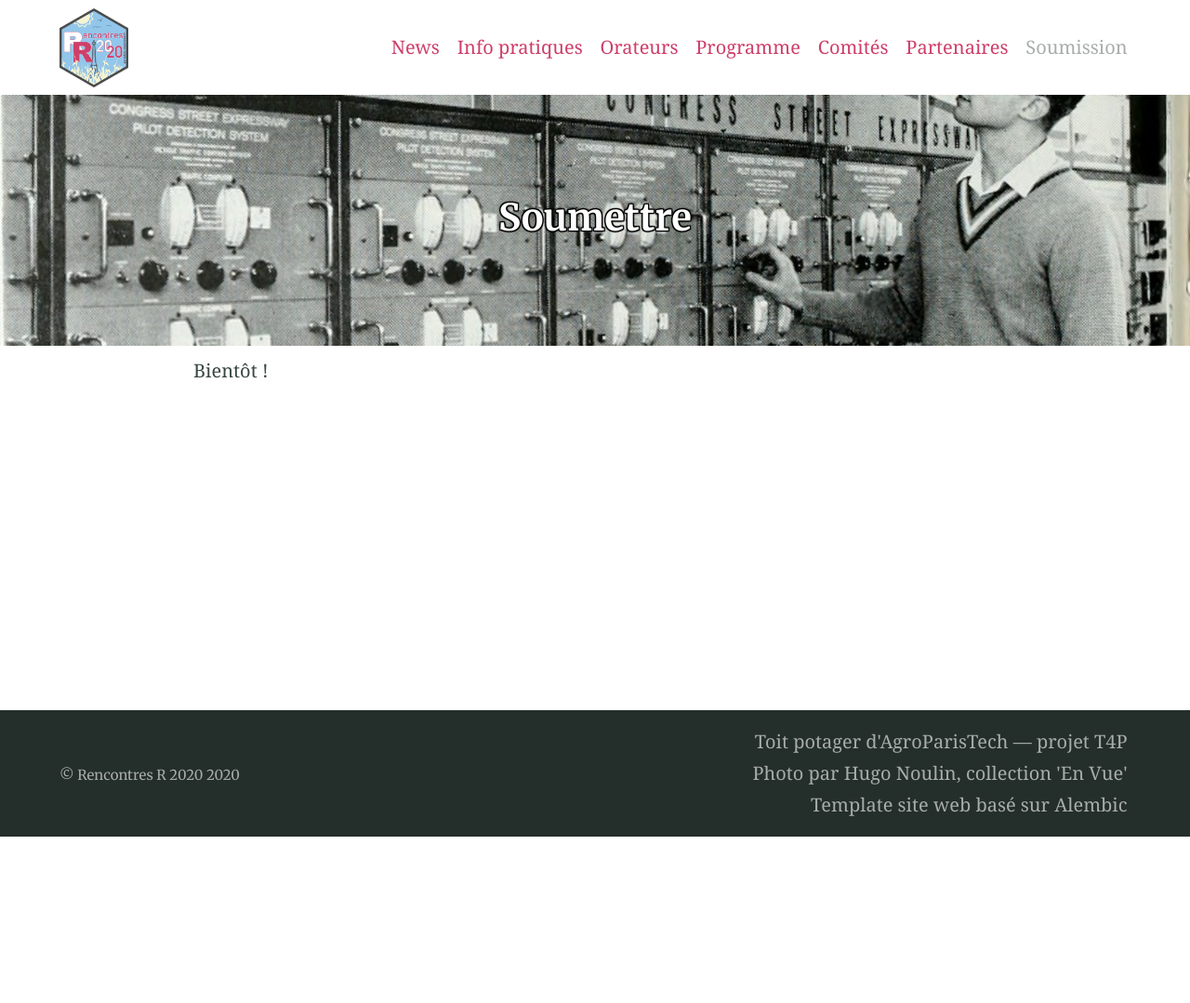
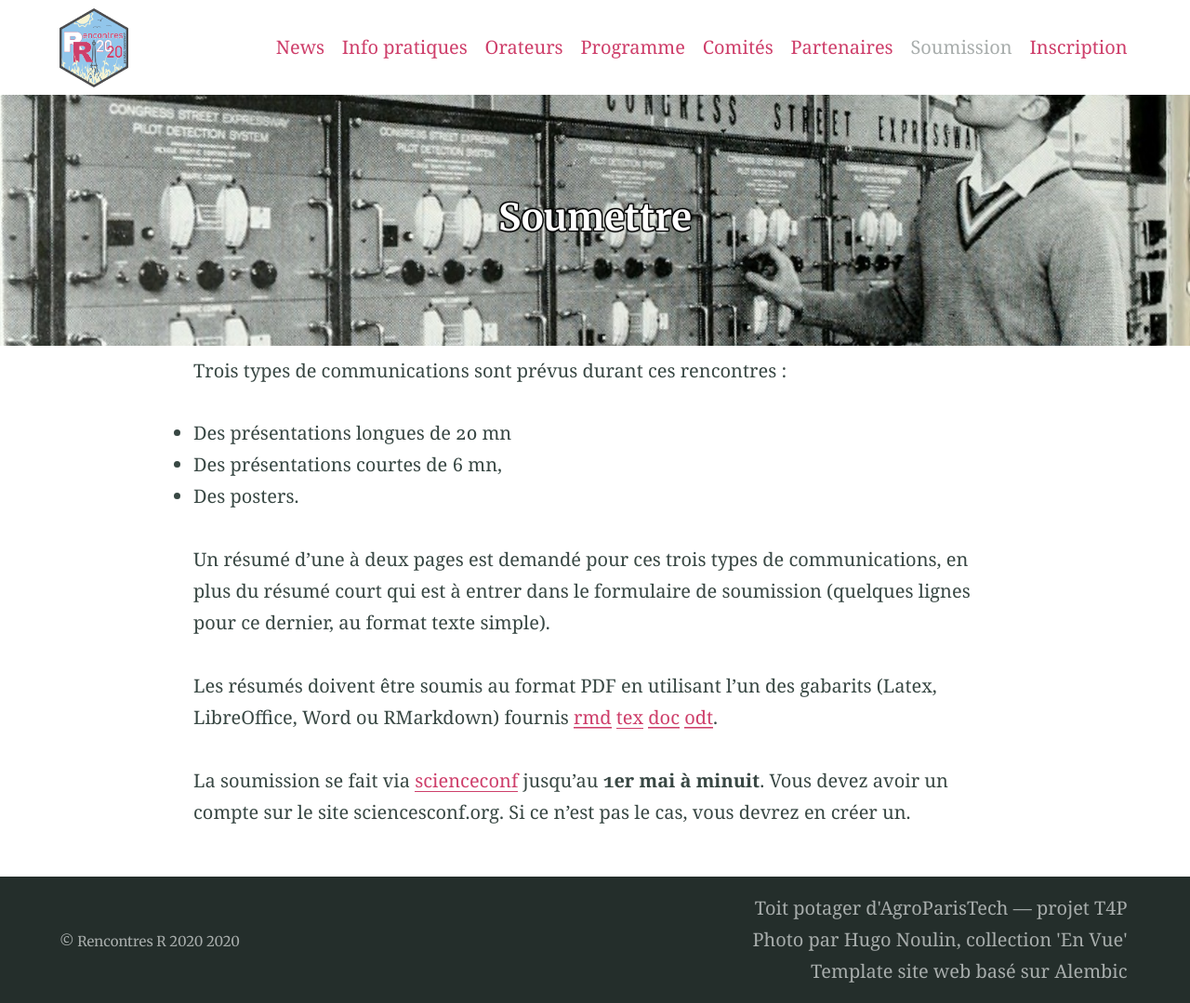
Before and after one commit to rencontres-r-2020/rencontres-r-2021.github.io, a Jekyll site: the page built from soumettre.md, in a window 1280 px wide. Shown: the whole page at 93% size. Built offline with Jekyll 4.4.1, drawn with Linux system fonts in a browser that asks for light colours; our own code applies the rules of GitHub Pages for plain Markdown files; before the commit the page ends 900 px from its top, so only the background shows below that.

Commit message:
ajout lien inscription, soumission vers scienceconf

```diff
--- a/_config.yml
+++ b/_config.yml
@@ -109,6 +109,8 @@ navigation_header:
   url: /sponsors/
 - title: Soumission
   url: /soumettre/
+- title: Inscription
+  url: /inscription/
 
 navigation_footer:
 - title: Toit potager d'AgroParisTech &mdash; projet T4P
--- a/soumettre.md
+++ b/soumettre.md
@@ -4,4 +4,15 @@ feature_image: "/assets/img/soumettre.jpg"
 excerpt: "Programme des Rencontres R 2020"
 ---
 
-Bientôt !
+Trois types de communications sont prévus durant ces rencontres :
+
+- Des présentations longues de 20 mn
+- Des présentations courtes de 6 mn,
+- Des posters.
+
+Un résumé d'une à deux pages est demandé pour ces trois types de communications, en plus du résumé court qui est à entrer dans le formulaire de soumission (quelques lignes pour ce dernier, au format texte simple).
+
+Les résumés doivent être soumis au format PDF en utilisant l'un des gabarits (Latex, LibreOffice, Word ou RMarkdown) fournis [rmd]("/assets/canevas/canevas_RR.Rmd") [tex]("/assets/canevas/canevas_RR.tex") [doc]("/assets/canevas/canevas_RR.doc") [odt]("/assets/canevas/canevas_RR.odt").
+
+La soumission se fait via [scienceconf](https://rr2020.sciencesconf.org/) jusqu'au **1er mai à minuit**.
+Vous devez avoir un compte sur le site sciencesconf.org. Si ce n'est pas le cas, vous devrez en créer un.
```
Also changed, not shown: assets/canevas/canevas_RR.Rmd (added, +41 -0 lines), inscription.md (added, +19 -0 lines), 3 other files.
